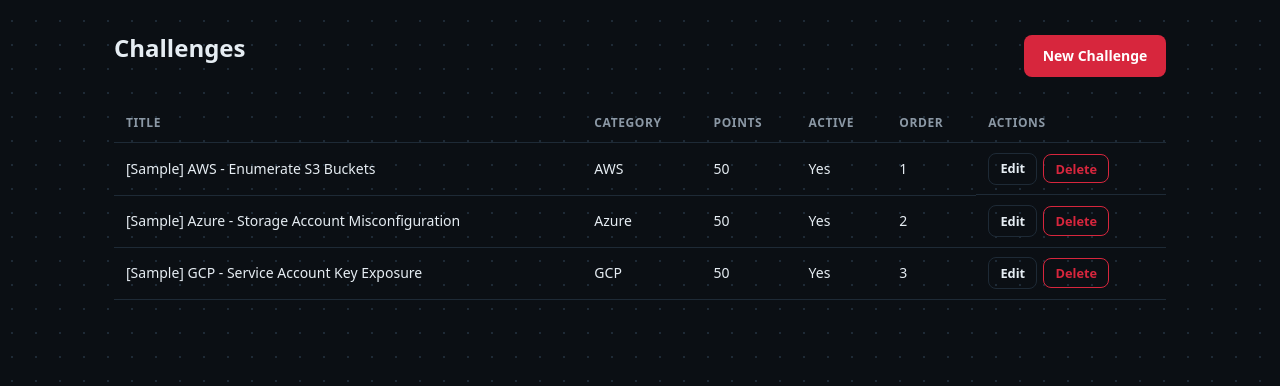
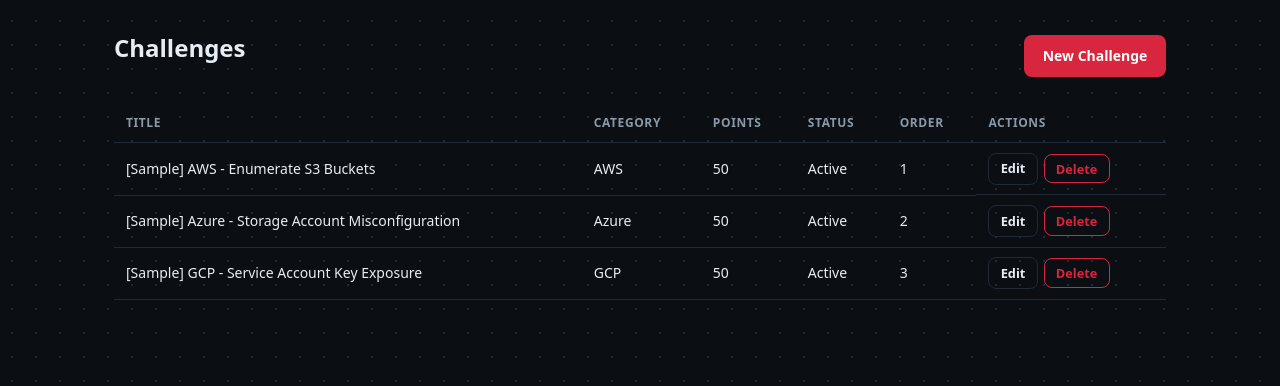
Before and after one commit to riyazwalikar/simple-ctf-portal, a Flask app: page /admin/challenges in a window 1280 px wide. Shown: the part 87-473 px from the top of the page. Run offline with Flask 3, Linux system fonts and the light colour scheme; a user stored in the database is signed in; data comes from the database, SQL or seed files in the repository; parts of the project's set-up code (start-up, migrations or seed data) failed here and were passed over; some libraries are stand-ins or nearby versions.

Commit message:
feat(admin): show Active/Disabled status in challenges table

```diff
--- a/templates/admin/challenges.html
+++ b/templates/admin/challenges.html
@@ -14,7 +14,7 @@
           <th>Title</th>
           <th>Category</th>
           <th>Points</th>
-          <th>Active</th>
+          <th>Status</th>
           <th>Order</th>
           <th>Actions</th>
         </tr>
@@ -25,7 +25,7 @@
           <td>{{ challenge.title }}</td>
           <td>{{ challenge.category or '-' }}</td>
           <td>{{ challenge.points }}</td>
-          <td>{{ 'Yes' if challenge.is_active else 'No' }}</td>
+          <td>{{ 'Active' if challenge.is_active else 'Disabled' }}</td>
           <td>{{ challenge.sort_order }}</td>
           <td class="actions">
             <a href="{{ url_for('admin.challenge_edit', cid=challenge.id) }}" class="btn btn-sm btn-secondary">Edit</a>
```
